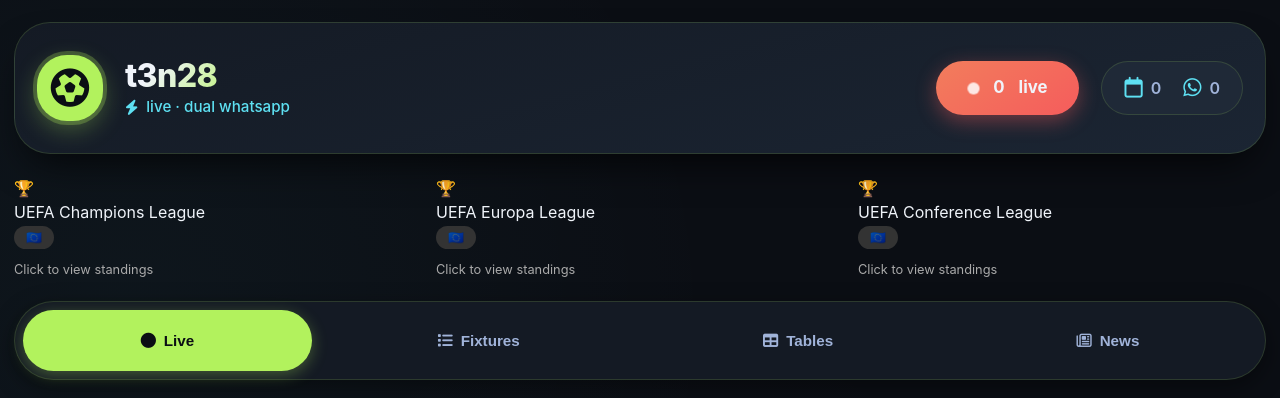
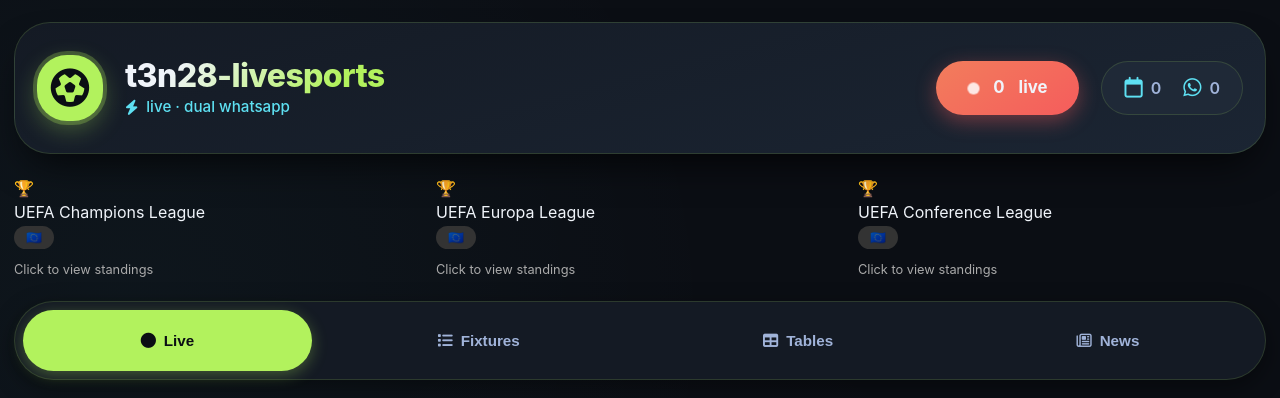
Before and after one commit to roychid/EURO-LIVE, a Flask app: page / in a window 1280 px wide. Shown: the top 398 px of the page. Run offline with Flask 3, Linux system fonts and the light colour scheme; data that the repository does not hold is empty.

Commit message:
Update index.html

```diff
--- a/templates/index.html
+++ b/templates/index.html
@@ -1088,7 +1088,7 @@
             <div class="brand">
                 <div class="brand-icon"><i class="fas fa-futbol"></i></div>
                 <div class="brand-name">
-                    <h1>t3n28</h1>
+                    <h1>t3n28-livesports</h1>
                     <span><i class="fas fa-bolt"></i> live · dual whatsapp</span>
                 </div>
             </div>
```
